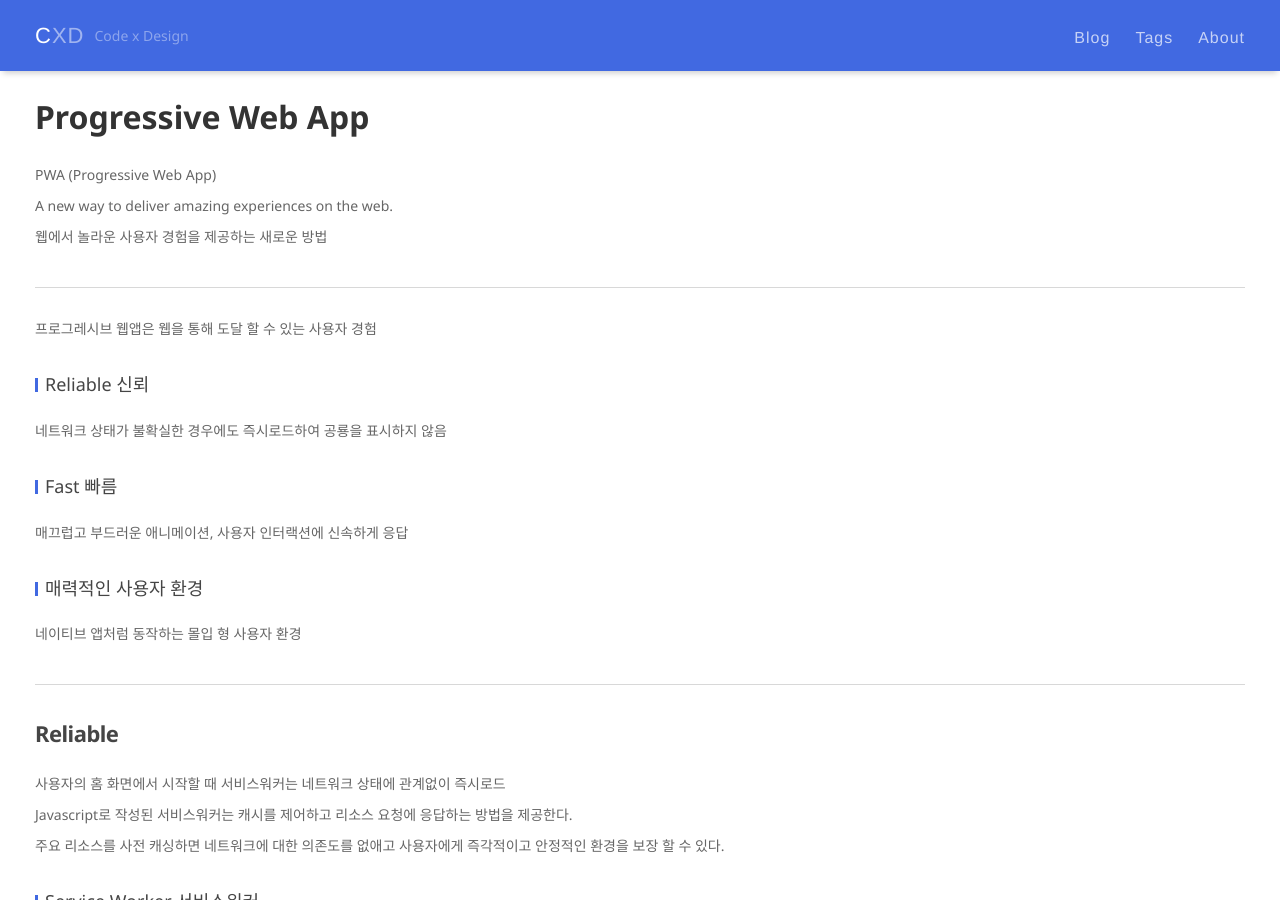
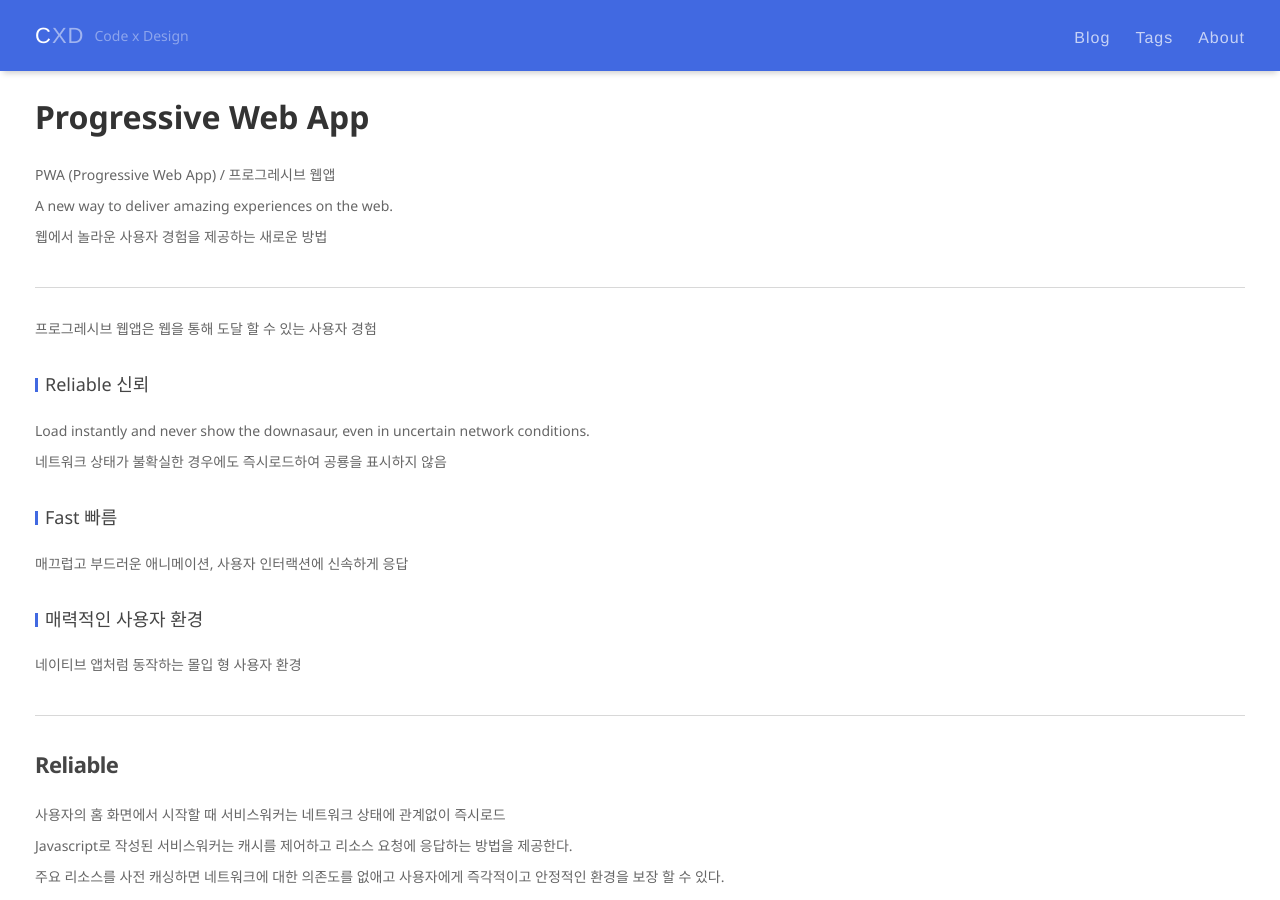
Before and after one commit to songssss/songssss.github.io, a Jekyll site: the page built from _posts/2017-04-23-pwaroadshow.md, in a window 1280 px wide and 900 px high. Built offline with Jekyll 4.4.1, drawn with Linux system fonts in a browser that asks for light colours; comment, search, counter and statistics services are not loaded.

Commit message:
post edti

```diff
--- a/_posts/2017-04-23-pwaroadshow.md
+++ b/_posts/2017-04-23-pwaroadshow.md
@@ -8,7 +8,7 @@ published: true
 ---
 
 
-PWA (Progressive Web App)
+PWA (Progressive Web App) / 프로그레시브 웹앱
 
 A new way to deliver amazing experiences on the web.
 
@@ -20,6 +20,8 @@ A new way to deliver amazing experiences on the web.
 
 
 #### Reliable 신뢰
+
+Load instantly and never show the downasaur, even in uncertain network conditions.
 
 네트워크 상태가 불확실한 경우에도 즉시로드하여 공룡을 표시하지 않음
 
```
